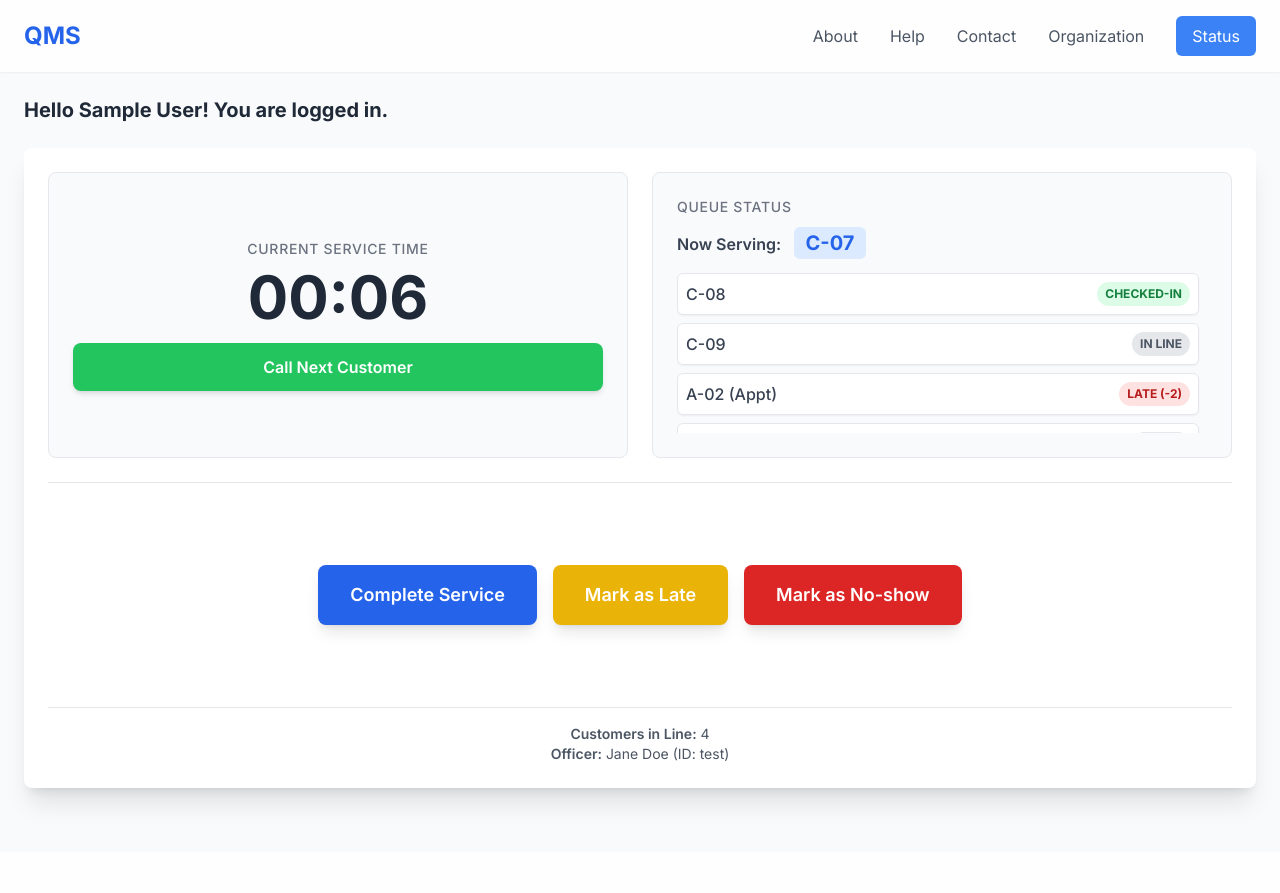
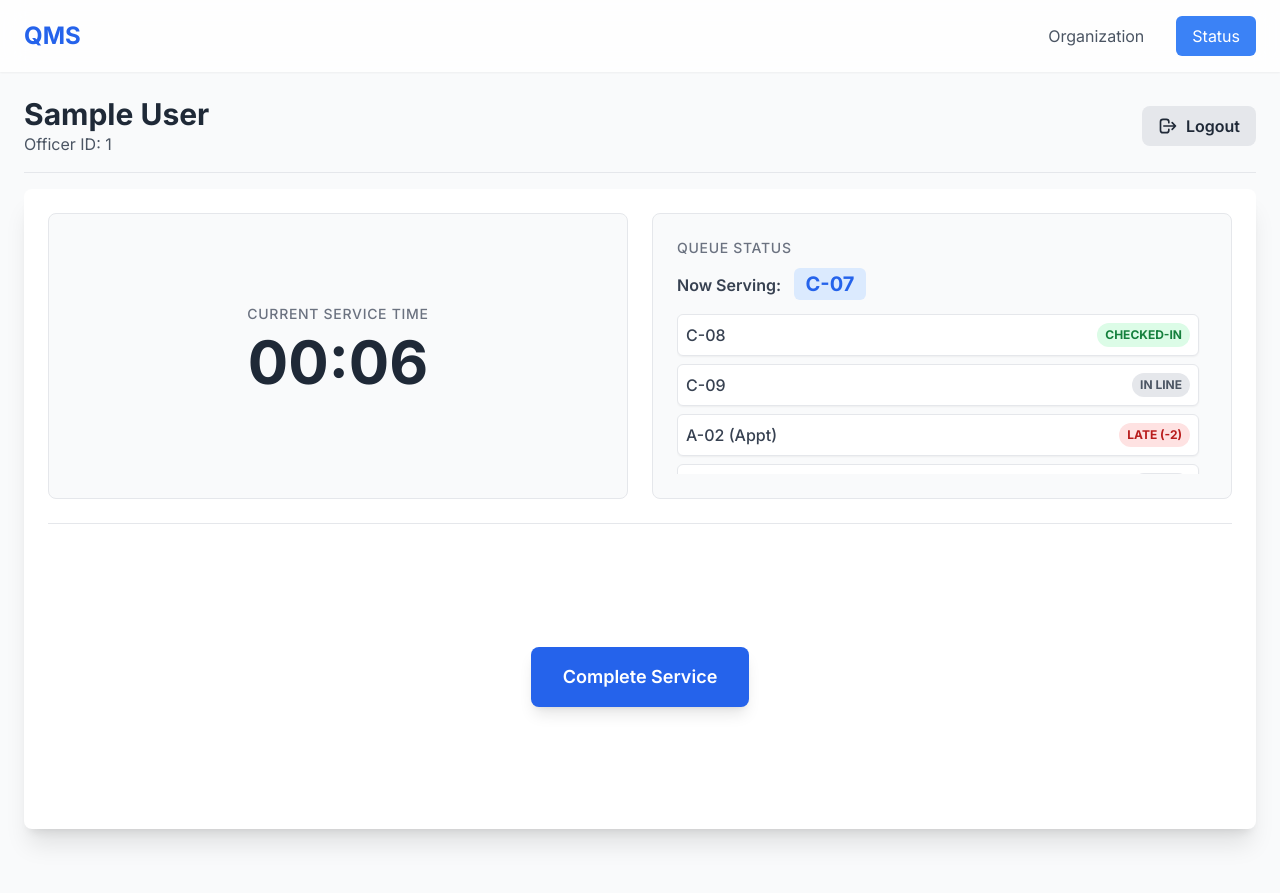
Before and after one commit to foxtrot222/qms, a Flask app: page /dashboard in a window 1280 px wide. Before the commit the page ends 809 px from the top, so only its background shows below. Run offline with Flask 3, Linux system fonts and the light colour scheme; the visitor is signed in with stand-in values (Sample User, id 1); some libraries are stand-ins or nearby versions.

Commit message:
feat: changes in interface for prototypal purposes

```diff
--- a/src/main.py
+++ b/src/main.py
@@ -87,7 +87,7 @@ def login():
 
         if officer and check_password_hash(officer['password'], officerPassword):
             # Set session for dashboard access
-            session['user_id'] = officer['id']
+            session['officer_id'] = officer['officerID']
             session['username'] = officer['name']
 
             # Send JSON for JS redirect
@@ -107,12 +107,13 @@ def login():
 
 @app.route("/dashboard")
 def dashboard():
-    if "user_id" not in session:
+    if "officer_id" not in session:
         flash("You must login first.", "error")
         return redirect(url_for("home"))
 
     officer_name = session.get('username')
-    return render_template("dashboard.html", officer_name=officer_name)
+    officer_id = session.get('officer_id')
+    return render_template("dashboard.html", officer_name=officer_name, officer_id=officer_id)
 
 
 @app.route("/logout")
--- a/src/static/script.js
+++ b/src/static/script.js
@@ -304,8 +304,9 @@ if (appointmentModal) {
 // === Status Page Logic ===
 const etrTimerEl = document.getElementById('etrTimer');
 const etrMessageEl = document.getElementById('etrMessage');
-const checkInBtn = document.getElementById('checkInBtn');
+
 const viewMapBtn = document.getElementById('viewMapBtn');
+console.log({viewMapBtn});
 
 if (etrTimerEl) {
     function formatTime(sec) { const minutes = Math.floor(sec / 60).toString().padStart(2, '0'); const secondsValue = (sec % 60).toString().padStart(2, '0'); return `${minutes}:${secondsValue}`; }
@@ -317,7 +318,7 @@ if (etrTimerEl) {
             if (--timer < 0) { clearInterval(etrTimerInterval); etrTimerEl.textContent = "00:00"; etrMessageEl.textContent = "It's your turn!"; }
         }, 1000);
     }
-    checkInBtn.addEventListener('click', () => { checkInBtn.textContent = 'Checked-in Successfully!'; checkInBtn.classList.replace('bg-green-500', 'bg-green-600'); checkInBtn.disabled = true; });
+
 
     // Dummy data for demonstration
     const data = { name: 'John Doe', contact: '909******', service: 'General Inquiry', position: '3rd in line', etr: 15 * 60 };
@@ -334,7 +335,14 @@ const mapModal = document.getElementById('mapModal');
 const mapModalContent = document.getElementById('map-modal-content');
 const closeMapModalBtn = document.getElementById('closeMapModalBtn');
 if (viewMapBtn) {
-    const openMapModal = () => { mapModal.classList.remove('hidden'); setTimeout(() => { mapModal.style.opacity = '1'; mapModalContent.classList.remove('scale-95', 'opacity-0'); }, 10); };
+    const openMapModal = () => {
+        console.log("viewMapBtn clicked");
+        mapModal.classList.remove('hidden');
+        setTimeout(() => {
+            mapModal.style.opacity = '1';
+            mapModalContent.classList.remove('scale-95', 'opacity-0');
+        }, 10);
+    };
     const closeMapModal = () => { mapModalContent.classList.add('scale-95', 'opacity-0'); mapModal.style.opacity = '0'; setTimeout(() => mapModal.classList.add('hidden'), 300); };
     viewMapBtn.addEventListener('click', openMapModal);
     closeMapModalBtn.addEventListener('click', closeMapModal);
--- a/src/templates/dashboard.html
+++ b/src/templates/dashboard.html
@@ -23,9 +23,7 @@
                     </div>
                     <!-- Desktop Navigation Links -->
                     <div class="hidden md:flex items-center space-x-8">
-                        <a href="#" class="text-gray-600 hover:text-blue-600 transition duration-300">About</a>
-                        <a href="#" class="text-gray-600 hover:text-blue-600 transition duration-300">Help</a>
-                        <a href="#" class="text-gray-600 hover:text-blue-600 transition duration-300">Contact</a>
+
                         <a href="#" id="orgNavBtn" class="text-gray-600 hover:text-blue-600 transition duration-300">Organization</a>
                         <a href="/status" id="statusNavBtn" class="bg-blue-500 text-white px-4 py-2 rounded-md hover:bg-blue-600 transition duration-300">Status</a>
                     </div>
@@ -38,9 +36,7 @@
                 </div>
                  <!-- Mobile Menu -->
                 <div id="mobileMenu" class="hidden md:hidden mt-4 space-y-2">
-                    <a href="#" class="block text-gray-600 hover:text-blue-600 transition duration-300 py-2">About</a>
-                    <a href="#" class="block text-gray-600 hover:text-blue-600 transition duration-300 py-2">Help</a>
-                    <a href="#" class="block text-gray-600 hover:text-blue-600 transition duration-300 py-2">Contact</a>
+
                     <a href="#" id="orgNavBtnMobile" class="block text-gray-600 hover:text-blue-600 transition duration-300 py-2">Organization</a>
                     <a href="/status" id="statusNavBtnMobile" class="block bg-blue-500 text-white text-center px-4 py-2 rounded-md hover:bg-blue-600 transition duration-300">Status</a>
                 </div>
@@ -49,10 +45,17 @@
 
         <!-- Officer Dashboard Section -->
         <main id="dashboardPage" class="flex-grow container mx-auto px-6 pt-24 pb-16">
-            <!-- Welcome Message -->
-            <div class="mb-6">
-                <h1 class="text-xl font-bold">Hello {{ officer_name }}! You are logged in.</h1>
-            </div>
+            <!-- Dashboard Header -->
+<div class="flex flex-col sm:flex-row justify-between items-start sm:items-center border-b pb-4 mb-4">
+    <div>
+        <h1 class="text-2xl md:text-3xl font-bold text-gray-800">{{ officer_name }}</h1>
+        <p class="text-gray-600">Officer ID: {{ officer_id }}</p>
+    </div>
+    <button id="logoutBtn" class="mt-3 sm:mt-0 w-full sm:w-auto bg-gray-200 text-gray-800 font-semibold rounded-lg px-4 py-2 hover:bg-gray-300 transition-colors flex items-center justify-center">
+        <svg class="w-5 h-5 mr-2" fill="none" stroke="currentColor" viewBox="0 0 24 24" xmlns="http://www.w3.org/2000/svg"><path stroke-linecap="round" stroke-linejoin="round" stroke-width="2" d="M17 16l4-4m0 0l-4-4m4 4H7m6 4v1a3 3 0 01-3 3H6a3 3 0 01-3-3V7a3 3 0 013-3h4a3 3 0 013 3v1"></path></svg>
+        Logout
+    </button>
+</div>
             <div class="bg-white p-4 md:p-6 rounded-lg shadow-xl w-full h-full flex flex-col" style="min-height: 80vh;">
                 <!-- Top Section: Timer and Queue -->
                 <div class="grid grid-cols-1 lg:grid-cols-2 gap-6 border-b pb-6 mb-6">
@@ -60,7 +63,7 @@
                     <div class="bg-gray-50 p-6 rounded-lg text-center flex flex-col justify-center items-center border border-gray-200">
                         <h2 class="text-sm font-medium text-gray-500 uppercase tracking-wider mb-2">Current Service Time</h2>
                         <div id="customerTimer" class="text-5xl md:text-6xl font-bold text-gray-800 mb-4">00:00</div>
-                        <button id="callNextBtn" class="w-full bg-green-500 text-white font-semibold rounded-lg px-4 py-3 hover:bg-green-600 transition-all duration-300 transform hover:scale-105 shadow-md">Call Next Customer</button>
+
                     </div>
                     <!-- Right: Queue Status -->
                     <div class="bg-gray-50 p-6 rounded-lg border border-gray-200">
@@ -82,16 +85,12 @@
                 <div class="flex-grow flex items-center justify-center py-6">
                      <div class="flex flex-col sm:flex-row gap-4 w-full sm:w-auto">
                         <button class="w-full sm:w-auto bg-blue-600 text-white font-semibold rounded-lg px-6 py-3 md:px-8 md:py-4 text-base md:text-lg hover:bg-blue-700 transition transform hover:scale-105 shadow-lg">Complete Service</button>
-                        <button class="w-full sm:w-auto bg-yellow-500 text-white font-semibold rounded-lg px-6 py-3 md:px-8 md:py-4 text-base md:text-lg hover:bg-yellow-600 transition transform hover:scale-105 shadow-lg">Mark as Late</button>
-                        <button class="w-full sm:w-auto bg-red-600 text-white font-semibold rounded-lg px-6 py-3 md:px-8 md:py-4 text-base md:text-lg hover:bg-red-700 transition transform hover:scale-105 shadow-lg">Mark as No-show</button>
+
+
                     </div>
                 </div>
 
-                <!-- Bottom Bar: Info -->
-                <div class="border-t pt-4 mt-6 flex flex-col sm:flex-.row justify-between items-center text-sm text-gray-600 space-y-2 sm:space-y-0">
-                    <div><span class="font-semibold">Customers in Line:</span> <span id="customerCount">4</span></div>
-                    <div><span class="font-semibold">Officer:</span> <span id="officerName">Jane Doe (ID: test)</span></div>
-                </div>
+
             </div>
         </main>
     </div>
```
Also changed, not shown: src/templates/index.html (+2 -6 lines), src/templates/status.html (+4 -8 lines), src/static/officemap.png (added).
